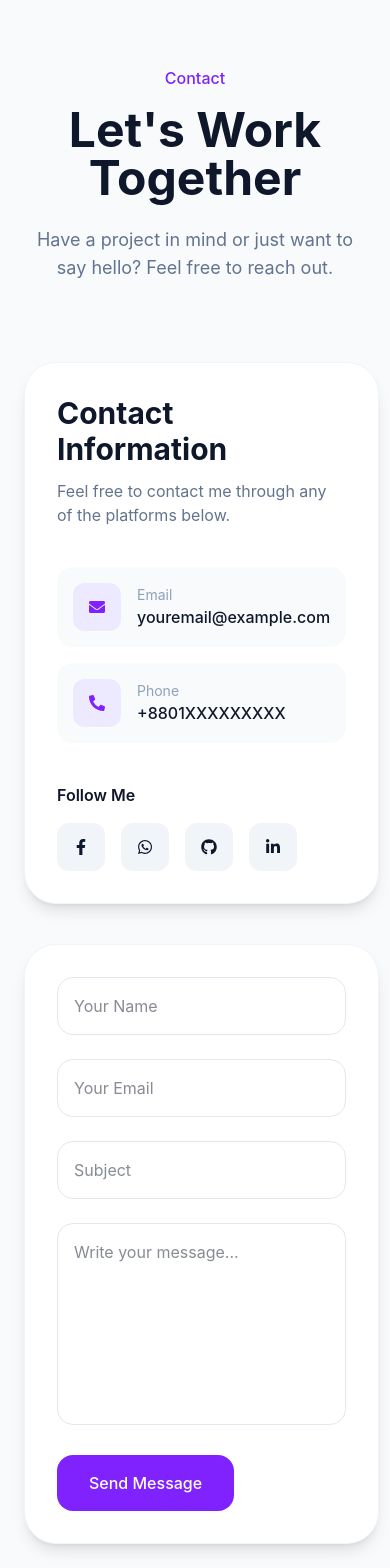
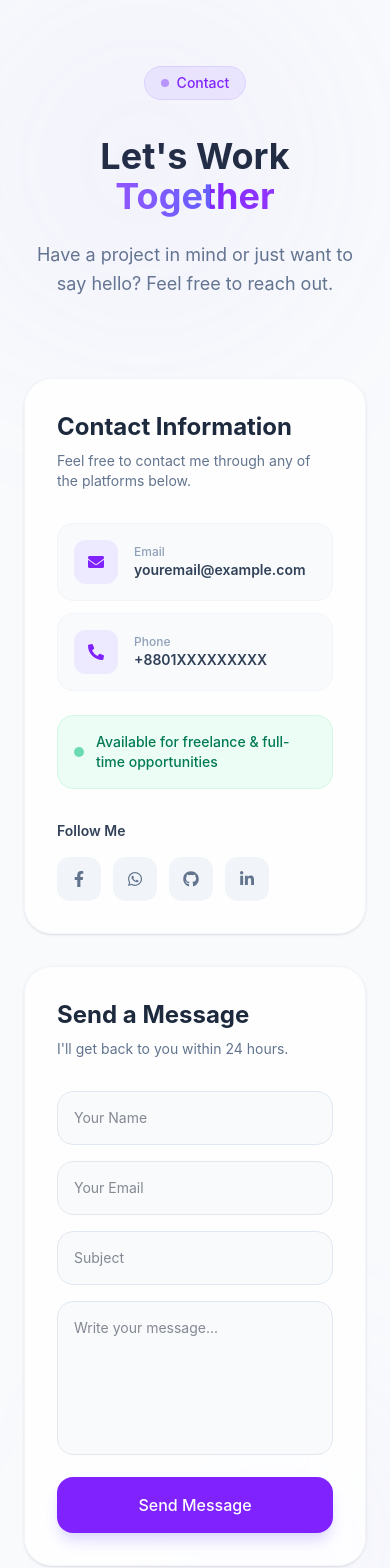
Before and after one commit to sabrinaahamed/portfolio, a React app: page / in a window 390 px wide. Shown: the part 5980-7548 px from the top of the page. Built offline with nearby package versions, Linux system fonts and the light colour scheme; the HTML template or start-up script is replaced by a standard one.

Commit message:
feat: enhance Contact section with improved layout, animations, and responsive design

```diff
--- a/src/components/sections/Contact.jsx
+++ b/src/components/sections/Contact.jsx
@@ -1,7 +1,6 @@
-import React from "react";
-
+import React, { useState } from "react";
+import { motion } from "framer-motion";
 import Container from "../ui/Container";
-
 import {
   FaFacebookF,
   FaGithub,
@@ -11,302 +10,196 @@ import {
   FaEnvelope,
 } from "react-icons/fa";
 
+const socials = [
+  { icon: <FaFacebookF />, href: "https://facebook.com/", label: "Facebook" },
+  { icon: <FaWhatsapp />, href: "https://wa.me/", label: "WhatsApp" },
+  { icon: <FaGithub />, href: "https://github.com/", label: "GitHub" },
+  { icon: <FaLinkedinIn />, href: "https://linkedin.com/", label: "LinkedIn" },
+];
+
 const Contact = () => {
+  const [focused, setFocused] = useState("");
+
   return (
-    <section id="contact" className="py-32">
+    <section id="contact" className="py-32 relative overflow-hidden">
+      <div className="absolute top-20 left-0 w-72 h-72 bg-violet-400/10 blur-[120px] rounded-full pointer-events-none" />
+      <div className="absolute bottom-10 right-0 w-60 h-60 bg-purple-300/10 blur-[100px] rounded-full pointer-events-none" />
+
       <Container>
-        {/* Heading */}
+        {/* Header */}
+        <motion.div
+          initial={{ opacity: 0, y: 30 }}
+          whileInView={{ opacity: 1, y: 0 }}
+          viewport={{ once: true }}
+          transition={{ duration: 0.6 }}
+          className="text-center max-w-3xl mx-auto mb-20"
+        >
+          <span className="inline-flex items-center gap-2 px-4 py-1.5 rounded-full bg-violet-100 border border-violet-200 text-violet-600 text-sm font-medium mb-5">
+            <span className="w-2 h-2 rounded-full bg-violet-500 animate-pulse" />
+            Contact
+          </span>
 
-        <div className="text-center max-w-3xl mx-auto mb-20">
-          <p className="text-violet-600 font-medium mb-4">Contact</p>
-
-          <h2 className="text-5xl md:text-6xl font-bold">
-            Let's Work Together
+          <h2 className="text-4xl md:text-5xl lg:text-6xl font-bold text-slate-800 mt-4">
+            Let's Work{" "}
+            <span className="bg-gradient-to-r from-violet-600 via-purple-500 to-indigo-500 bg-clip-text text-transparent animate-gradient bg-[length:200%_auto]">
+              Together
+            </span>
           </h2>
 
-          <p className="mt-6 text-slate-500 text-lg">
-            Have a project in mind or just want to say hello? Feel free to reach
-            out.
+          <p className="mt-6 text-slate-500 text-lg leading-relaxed">
+            Have a project in mind or just want to say hello? Feel free to reach out.
           </p>
-        </div>
+        </motion.div>
 
         {/* Main Content */}
+        <div className="grid lg:grid-cols-[0.9fr_1.1fr] gap-8 items-stretch">
 
-        <div className="grid lg:grid-cols-[0.9fr_1.1fr] gap-10 items-stretch">
           {/* Left Card */}
-
-          <div
-            className="
-              bg-white
-              rounded-[32px]
-              p-8
-              shadow-lg
-              border
-              border-slate-100
-              flex
-              flex-col
-            "
+          <motion.div
+            initial={{ opacity: 0, x: -30 }}
+            whileInView={{ opacity: 1, x: 0 }}
+            viewport={{ once: true }}
+            transition={{ duration: 0.6 }}
+            className="bg-white/80 backdrop-blur-xl rounded-[28px] p-8 shadow-sm border border-slate-100 flex flex-col"
           >
-            <h3 className="text-3xl font-bold mb-3">Contact Information</h3>
-
-            <p className="text-slate-500 mb-10">
+            <h3 className="text-2xl font-bold text-slate-800 mb-2">
+              Contact Information
+            </h3>
+            <p className="text-slate-500 text-sm mb-8">
               Feel free to contact me through any of the platforms below.
             </p>
 
-            <div className="space-y-4">
-              {/* Email */}
+            <div className="space-y-3">
 
-              <a
-                href="mailto:youremail@example.com"
-                className="
-                  flex
-                  items-center
-                  gap-4
-                  p-4
-                  rounded-2xl
-                  bg-slate-50
-                  hover:bg-violet-50
-                  transition
-                "
+                <a href="mailto:youremail@example.com"
+                className="flex items-center gap-4 p-4 rounded-2xl bg-slate-50 border border-slate-100 hover:border-violet-200 hover:bg-violet-50 transition-all duration-200 group"
               >
-                <div
-                  className="
-                    w-12
-                    h-12
-                    rounded-xl
-                    bg-violet-100
-                    flex
-                    items-center
-                    justify-center
-                    text-violet-600
-                  "
-                >
+                <div className="w-11 h-11 rounded-xl bg-violet-100 flex items-center justify-center text-violet-600 group-hover:bg-violet-600 group-hover:text-white transition-all duration-200">
                   <FaEnvelope />
                 </div>
-
                 <div>
-                  <p className="text-sm text-slate-400">Email</p>
-
-                  <p className="font-medium">youremail@example.com</p>
+                  <p className="text-xs text-slate-400 font-medium">Email</p>
+                  <p className="font-semibold text-slate-700 text-sm">youremail@example.com</p>
                 </div>
               </a>
 
-              {/* Phone */}
 
-              <a
-                href="tel:+8801XXXXXXXXX"
-                className="
-                  flex
-                  items-center
-                  gap-4
-                  p-4
-                  rounded-2xl
-                  bg-slate-50
-                  hover:bg-violet-50
-                  transition
-                "
+               <a href="tel:+8801XXXXXXXXX"
+                className="flex items-center gap-4 p-4 rounded-2xl bg-slate-50 border border-slate-100 hover:border-violet-200 hover:bg-violet-50 transition-all duration-200 group"
               >
-                <div
-                  className="
-                    w-12
-                    h-12
-                    rounded-xl
-                    bg-violet-100
-                    flex
-                    items-center
-                    justify-center
-                    text-violet-600
-                  "
-                >
+                <div className="w-11 h-11 rounded-xl bg-violet-100 flex items-center justify-center text-violet-600 group-hover:bg-violet-600 group-hover:text-white transition-all duration-200">
                   <FaPhoneAlt />
                 </div>
-
                 <div>
-                  <p className="text-sm text-slate-400">Phone</p>
-
-                  <p className="font-medium">+8801XXXXXXXXX</p>
+                  <p className="text-xs text-slate-400 font-medium">Phone</p>
+                  <p className="font-semibold text-slate-700 text-sm">+8801XXXXXXXXX</p>
                 </div>
               </a>
             </div>
 
+            {/* Availability badge */}
+            <div className="mt-6 flex items-center gap-3 p-4 rounded-2xl bg-emerald-50 border border-emerald-100">
+              <span className="w-2.5 h-2.5 rounded-full bg-emerald-500 animate-pulse shrink-0" />
+              <p className="text-sm font-medium text-emerald-700">
+                Available for freelance & full-time opportunities
+              </p>
+            </div>
+
             {/* Socials */}
+            <div className="mt-8">
+              <p className="text-sm font-semibold text-slate-700 mb-4">Follow Me</p>
+              <div className="flex gap-3">
+                {socials.map((social) => (
 
-            <div className="mt-10">
-              <h4 className="font-semibold mb-4">Follow Me</h4>
-
-              <div className="flex flex-wrap gap-4">
-                <a
-                  href="https://facebook.com/"
+                  <a  key={social.label}
+                    href={social.href}
                     target="_blank"
                     rel="noreferrer"
-                  className="
-                    w-12
-                    h-12
-                    rounded-xl
-                    bg-slate-100
-                    flex
-                    items-center
-                    justify-center
-                    hover:bg-violet-600
-                    hover:text-white
-                    transition
-                  "
+                    title={social.label}
+                    className="w-11 h-11 rounded-xl bg-slate-100 border border-slate-100 flex items-center justify-center text-slate-500 hover:bg-violet-600 hover:text-white hover:border-violet-600 transition-all duration-200"
                   >
-                  <FaFacebookF />
+                    {social.icon}
                   </a>
-
-                <a
-                  href="https://wa.me/"
-                  target="_blank"
-                  rel="noreferrer"
-                  className="
-                    w-12
-                    h-12
-                    rounded-xl
-                    bg-slate-100
-                    flex
-                    items-center
-                    justify-center
-                    hover:bg-violet-600
-                    hover:text-white
-                    transition
-                  "
-                >
-                  <FaWhatsapp />
-                </a>
-
-                <a
-                  href="https://github.com/"
-                  target="_blank"
-                  rel="noreferrer"
-                  className="
-                    w-12
-                    h-12
-                    rounded-xl
-                    bg-slate-100
-                    flex
-                    items-center
-                    justify-center
-                    hover:bg-violet-600
-                    hover:text-white
-                    transition
-                  "
-                >
-                  <FaGithub />
-                </a>
-
-                <a
-                  href="https://linkedin.com/"
-                  target="_blank"
-                  rel="noreferrer"
-                  className="
-                    w-12
-                    h-12
-                    rounded-xl
-                    bg-slate-100
-                    flex
-                    items-center
-                    justify-center
-                    hover:bg-violet-600
-                    hover:text-white
-                    transition
-                  "
-                >
-                  <FaLinkedinIn />
-                </a>
+                ))}
               </div>
             </div>
-          </div>
+          </motion.div>
 
           {/* Right Form */}
+          <motion.div
+            initial={{ opacity: 0, x: 30 }}
+            whileInView={{ opacity: 1, x: 0 }}
+            viewport={{ once: true }}
+            transition={{ duration: 0.6 }}
+            className="bg-white/80 backdrop-blur-xl rounded-[28px] p-8 shadow-sm border border-slate-100"
+          >
+            <h3 className="text-2xl font-bold text-slate-800 mb-2">Send a Message</h3>
+            <p className="text-slate-500 text-sm mb-8">I'll get back to you within 24 hours.</p>
 
-          <div
-            className="
-              bg-white
-              rounded-[32px]
-              p-8
-              shadow-lg
-              border
-              border-slate-100
-            "
-          >
-            <form className="space-y-6">
-              <div className="grid md:grid-cols-2 gap-6">
+            <form className="space-y-4">
+              <div className="grid md:grid-cols-2 gap-4">
+                <div className="relative">
                   <input
                     type="text"
                     placeholder="Your Name"
-                  className="
-                    w-full
-                    p-4
-                    rounded-2xl
-                    border
-                    border-slate-200
-                    outline-none
-                    focus:border-violet-500
-                  "
+                    onFocus={() => setFocused("name")}
+                    onBlur={() => setFocused("")}
+                    className={`w-full p-4 rounded-2xl border bg-slate-50 outline-none text-sm transition-all duration-200 ${
+                      focused === "name"
+                        ? "border-violet-400 bg-white shadow-sm shadow-violet-100"
+                        : "border-slate-200"
+                    }`}
                   />
+                </div>
 
+                <div className="relative">
                   <input
                     type="email"
                     placeholder="Your Email"
-                  className="
-                    w-full
-                    p-4
-                    rounded-2xl
-                    border
-                    border-slate-200
-                    outline-none
-                    focus:border-violet-500
-                  "
+                    onFocus={() => setFocused("email")}
+                    onBlur={() => setFocused("")}
+                    className={`w-full p-4 rounded-2xl border bg-slate-50 outline-none text-sm transition-all duration-200 ${
+                      focused === "email"
+                        ? "border-violet-400 bg-white shadow-sm shadow-violet-100"
+                        : "border-slate-200"
+                    }`}
                   />
+                </div>
               </div>
 
               <input
                 type="text"
                 placeholder="Subject"
-                className="
-                  w-full
-                  p-4
-                  rounded-2xl
-                  border
-                  border-slate-200
-                  outline-none
-                  focus:border-violet-500
-                "
+                onFocus={() => setFocused("subject")}
+                onBlur={() => setFocused("")}
+                className={`w-full p-4 rounded-2xl border bg-slate-50 outline-none text-sm transition-all duration-200 ${
+                  focused === "subject"
+                    ? "border-violet-400 bg-white shadow-sm shadow-violet-100"
+                    : "border-slate-200"
+                }`}
               />
 
               <textarea
-                rows="7"
+                rows={6}
                 placeholder="Write your message..."
-                className="
-                  w-full
-                  p-4
-                  rounded-2xl
-                  border
-                  border-slate-200
-                  outline-none
-                  resize-none
-                  focus:border-violet-500
-                "
+                onFocus={() => setFocused("message")}
+                onBlur={() => setFocused("")}
+                className={`w-full p-4 rounded-2xl border bg-slate-50 outline-none resize-none text-sm transition-all duration-200 ${
+                  focused === "message"
+                    ? "border-violet-400 bg-white shadow-sm shadow-violet-100"
+                    : "border-slate-200"
+                }`}
               />
 
               <button
                 type="submit"
-                className="
-                  px-8
-                  py-4
-                  rounded-2xl
-                  bg-violet-600
-                  text-white
-                  font-medium
-                  hover:bg-violet-700
-                  transition
-                "
+                className="w-full py-4 rounded-2xl bg-violet-600 text-white font-medium hover:bg-violet-700 active:scale-95 transition-all duration-200 shadow-lg shadow-violet-200"
               >
                 Send Message
               </button>
             </form>
-          </div>
+          </motion.div>
+
         </div>
       </Container>
     </section>
```
Lines whose indentation alone changed are shown as unchanged.
